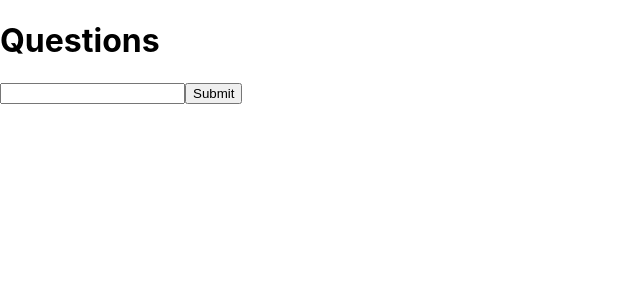
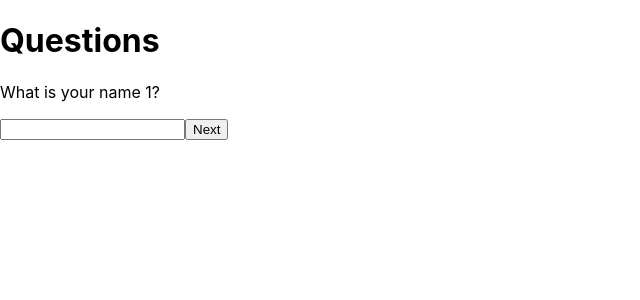
Before and after one commit to fiona-cai/plango, a React (Create React App) app: page / in a window 1280 px wide. Shown: the top 300 px of the page, without its empty margins (0-640 px from the left). Built offline with nearby package versions, Linux system fonts and the light colour scheme.

Commit message:
question pagination

```diff
--- a/src/app/components/questions.js
+++ b/src/app/components/questions.js
@@ -1,12 +1,75 @@
+import React, { useState } from 'react'
+
+const questions = [
+    {
+        question: "What is your name 1?",
+        type: "text",
+    },
+    {
+        question: "What is your name 2?",
+        type: "text",
+    },
+    {
+        question: "What is your name 3?",
+        type: "text",
+    }
+]
+
 export default function Questions(props) {
+    const [currentQuestion, setCurrentQuestion] = useState(0);
+    const [responses, setResponses] = useState([]);
+    const [currentResponse, setCurrentResponse] = useState('');
+
+
+    const handleNextQuestion = (response) => {
+        setResponses([...responses, response]);
+        setCurrentResponse('');
+        setCurrentQuestion(currentQuestion + 1);
+    }
+
+    const isLastQuestion = () => {
+        return currentQuestion === questions.length - 1;
+    }
+
+    const renderQuestion = () => {
+        const question = questions[currentQuestion];
+        switch (question.type) {
+            case "text":
+                return (
+                    <>
+                        <p>{question.question}</p>
+                        <input type="text" value={currentResponse} onChange={(e) => {
+                            setCurrentResponse(e.target.value);
+                        }} />
+                        <button onClick={(e) => {
+                            console.log(currentResponse);
+                            handleNextQuestion(currentResponse);
+                            e.preventDefault();
+                        }}>Next</button>
+                    </>
+                );
+            case 'multi-select':
+                return (
+                    <>
+                        <h2>{question.question}</h2>
+                        <form>
+                            <label>
+                                <input type="checkbox" name="question" />
+                            </label>
+                        </form>
+                    </>
+                );
+            default:
+                return null;
+        }
+    }
+
     return (
         <>
             <h1>Questions</h1>
             <form>
-                <label>
-                    <input type="text" name="question" />
-                </label>
-                <input type="submit" value="Submit" />
+                {renderQuestion()}
+                {isLastQuestion() && <input type="submit" value="Submit" />}
             </form>
         </>
     )
```
